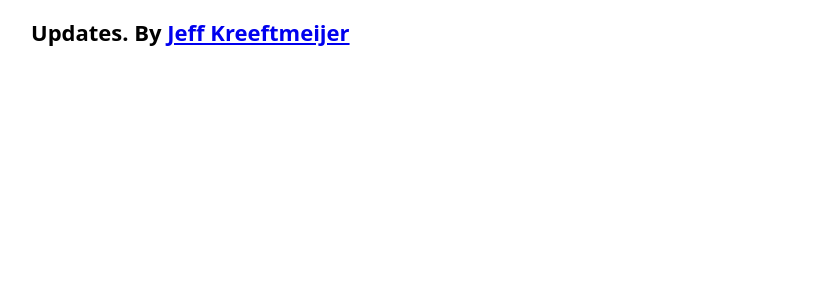
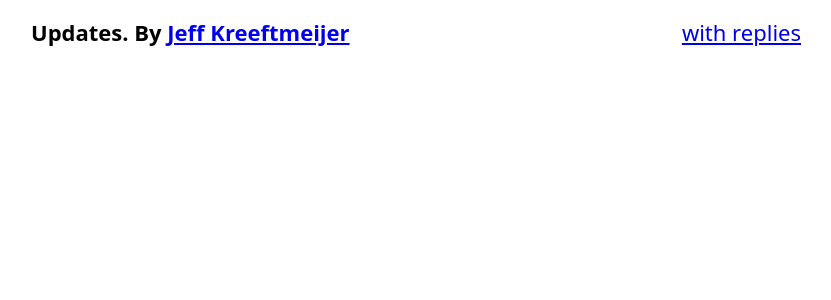
Before and after one commit to jeffkreeftmeijer/updates.jeffkreeftmeijer.com, a Jekyll site: the page built from index.html, in a window 1280 px wide. Shown: the top 300 px of the page, without its empty margins (224-1055 px from the left). Built offline with Jekyll 4.4.1, drawn with Linux system fonts in a browser that asks for light colours.

Commit message:
Add "with(out) replies" link

```diff
--- a/_layouts/default.html
+++ b/_layouts/default.html
@@ -28,6 +28,7 @@
 
       header h1{
         font-size: 1em;
+        margin: 0;
       }
 
       ul{
@@ -41,9 +42,14 @@
         border: 1px outset;
       }
 
-      footer{
+      header, footer{
         display: flex;
+        flex-wrap: wrap;
         justify-content: space-between;
+      }
+
+      header{
+        margin: 0.67em 0;
       }
 
       footer, .in_reply_to{
@@ -64,7 +70,12 @@
   </head>
   <body>
     <header>
-      <h1>Updates. By <a href="https://jeffkreeftmeijer.com">Jeff Kreeftmeijer</a></h1>
+      <h1>{{ page.title }}. By <a href="https://jeffkreeftmeijer.com">Jeff Kreeftmeijer</a></h1>
+      {% if page.url == "/" %}
+        <a class="replies" href="with_replies">with replies</a>
+      {% else %}
+        <a class="replies" href="../">without replies</a>
+      {% endif %}
     </header>
     {{ content }}
   </body>
--- a/index.html
+++ b/index.html
@@ -1,4 +1,5 @@
 ---
+title: Updates
 layout: default
 ---
 <ul>
--- a/with_replies/index.html
+++ b/with_replies/index.html
@@ -1,4 +1,5 @@
 ---
+title: Updates (with replies)
 layout: default
 ---
 <ul>
```
